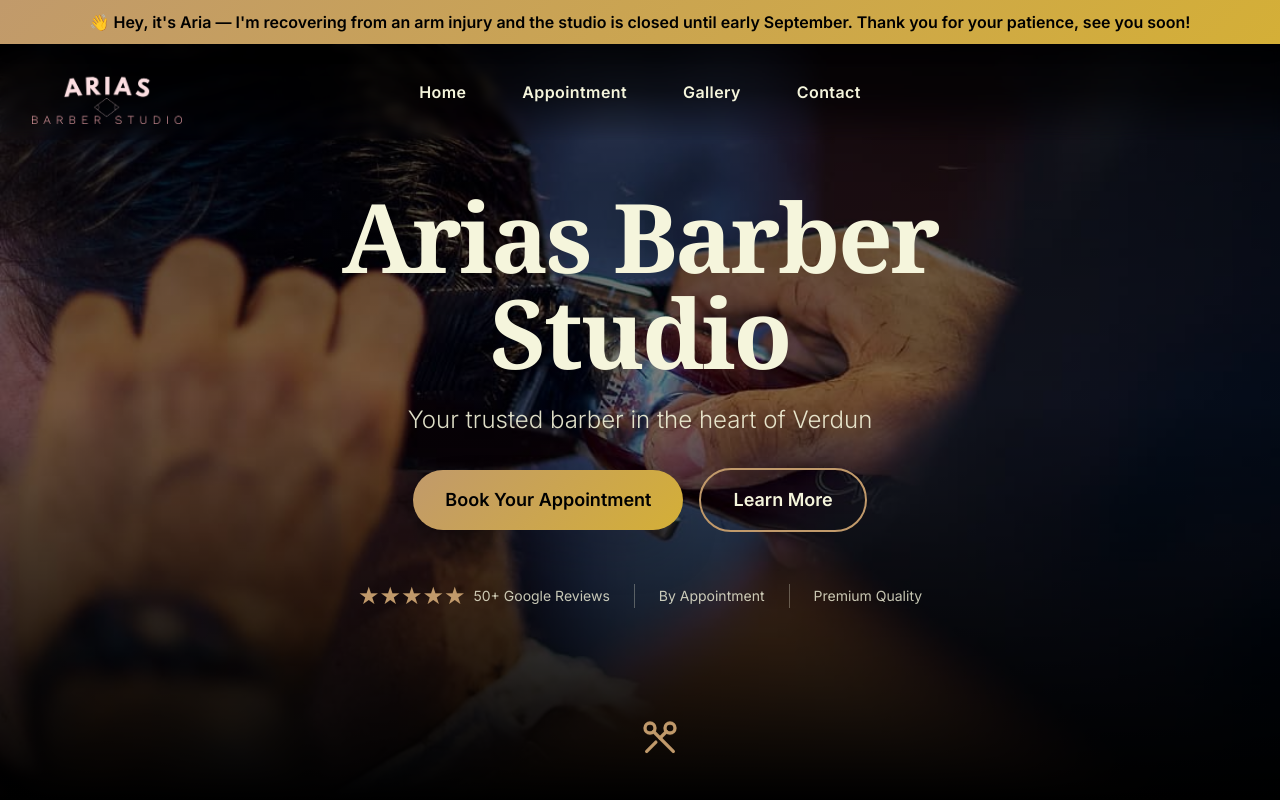
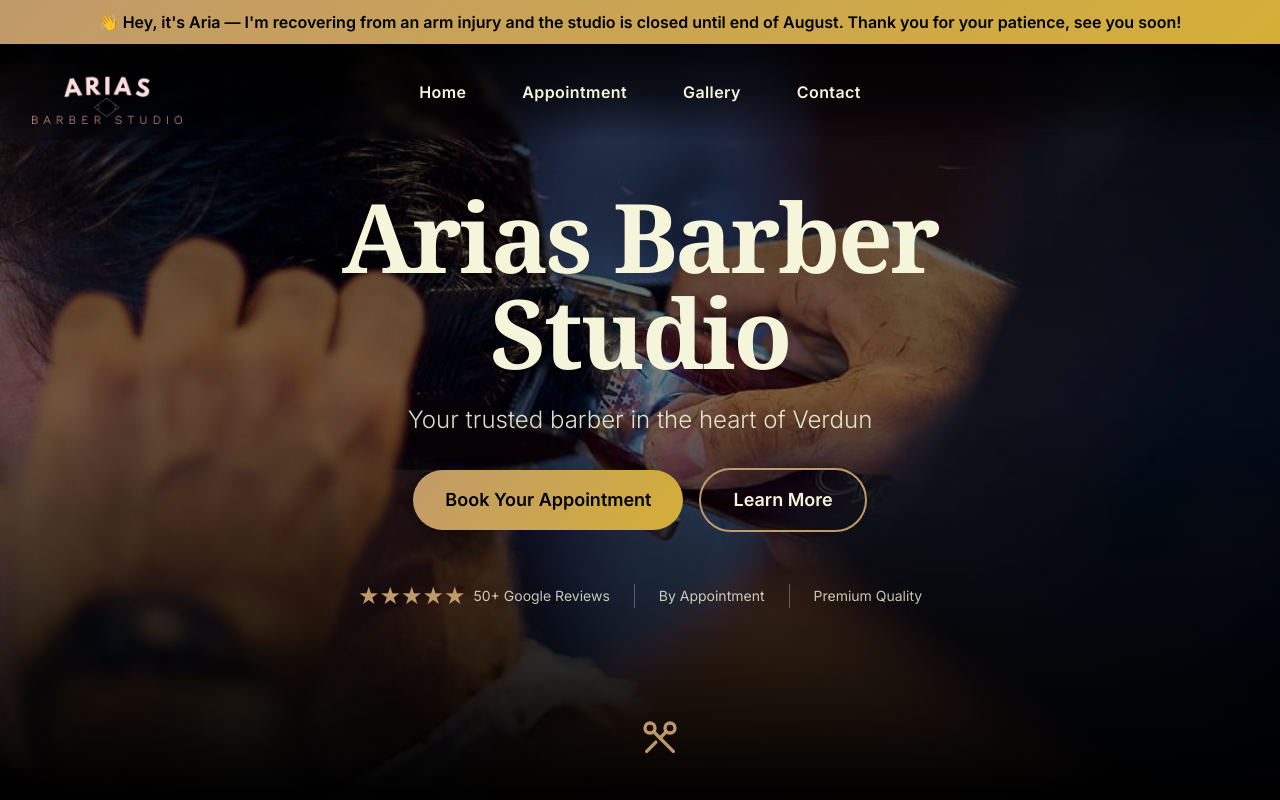
Before and after one commit to AriasBarberStudio/website, a Next.js app: page /website/ in a window 1280 px wide. Shown: the top 800 px of the page. Built offline with nearby package versions, Linux system fonts and the light colour scheme.

Commit message:
add banner

```diff
--- a/src/components/Navbar.tsx
+++ b/src/components/Navbar.tsx
@@ -47,7 +47,7 @@ export default function Navbar() {
         ref={bannerRef}
         className="fixed inset-x-0 top-0 z-[60] bg-gradient-gold text-black text-center text-sm sm:text-base font-semibold px-4 py-2.5 shadow-lg"
       >
-        👋 Hey, it's Aria — I'm recovering from an arm injury and the studio is closed until early September. Thank you for your patience, see you soon!
+        👋 Hey, it's Aria — I'm recovering from an arm injury and the studio is closed until end of August. Thank you for your patience, see you soon!
       </div>
 
       <header
```
